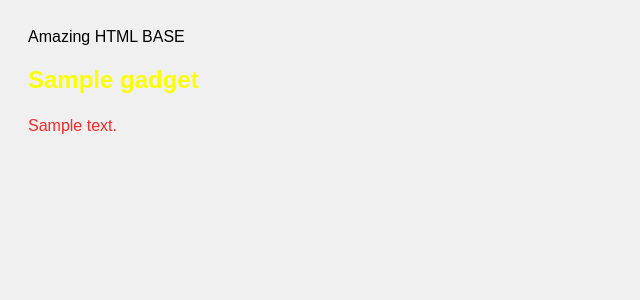
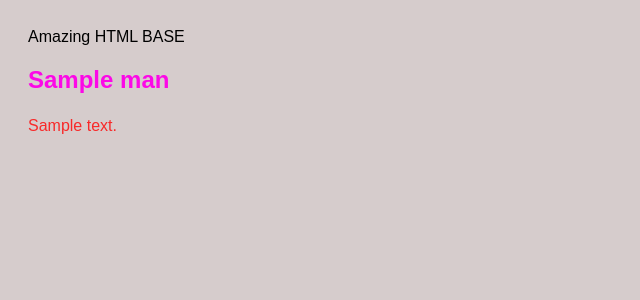
Before and after one commit to Greedrache/First_Django_Projekt, a Django app: template tech_gadgets/templates/tech_gadgets/test.html in a window 1280 px wide. Shown: the top 300 px of the page, without its empty margins (0-640 px from the left). Run offline with Django 5.2, Linux system fonts and the light colour scheme; the template is opened without the code that fills it: most values are stand-ins (such as "Sample title", 1, 10 or a date in 2020).

Commit message:
Manufacturers statt Gadgets :) Abschluss

```diff
--- a/Frontend/test_w_post.html
+++ b/Frontend/test_w_post.html
@@ -7,8 +7,8 @@
     <title>Document</title>
     <script>
 
-        const fetchGetUrl = "http://127.0.0.1:8000/tech_gadgets/gadget/1";
-        const fetchPostUrl = "http://127.0.0.1:8000/tech_gadgets/gadget/";
+        const fetchGetUrl = "http://127.0.0.1:8000/tech_gadgets/manufacturers/1";
+        const fetchPostUrl = "http://127.0.0.1:8000/tech_gadgets/manufacturers/";
 
 
         async function fetchTestGet() {
--- a/tech_gadgets/static/tech_gadgets/style.css
+++ b/tech_gadgets/static/tech_gadgets/style.css
@@ -1,11 +1,11 @@
 h2{
-    color: #fbff00;
+    color: #fc08e7;
     font-size: 24px;
     margin-bottom: 20px;
 }
 
 body{
-    background-color: #f0f0f0;
+    background-color: #d6cccc;
     font-family: Arial, sans-serif;
     padding: 20px;
 }
--- a/tech_gadgets/templates/tech_gadgets/test.html
+++ b/tech_gadgets/templates/tech_gadgets/test.html
@@ -6,11 +6,11 @@
 
 {% block content %}
 
-{% for gadget in gadget_list %}
+{% for man in manufacturer_list %}
 <h2>
-    {{ gadget.name }}
+    {{ man.name }}
 </h2>
-<p>{{ gadget.description }}</p>
+<p>{{ man.description }}</p>
 {% endfor %}
 
 {% endblock %}
--- a/tech_gadgets/urls.py
+++ b/tech_gadgets/urls.py
@@ -4,10 +4,10 @@ from .views import start_page_view, single_gadget_int_view, single_post_view, Ga
 urlpatterns = [
     path('start/', start_page_view),
     path('', RedirectToGagdetView.as_view()),
-    path('gadget/<int:gadget_id>', RedirectToGagdetView.as_view()),
-    path('gadget/', GadgetView.as_view()),
-    path('gadget/<int:gadget_id>', single_gadget_int_view),
-    path('gadget/<slug:gadget_slug>', GadgetView.as_view(), name="gadget_slug_url")
+    path('manufacturers/<int:gadget_id>', RedirectToGagdetView.as_view()),
+    path('manufacturers/', GadgetView.as_view()),
+    path('manufacturers/<int:gadget_id>', single_gadget_int_view),
+    path('manufacturers/<slug:gadget_slug>', GadgetView.as_view(), name="gadget_slug_url")
       #integer wichtig damit Programm weiß, dass es sich um eine Zahl handelt
       #string wandelt Buchstaben in string um, aber auch Zahlen in string, deswegen int
 ]
```
Also changed, not shown: tech_gadgets/views.py (+9 -9 lines).
